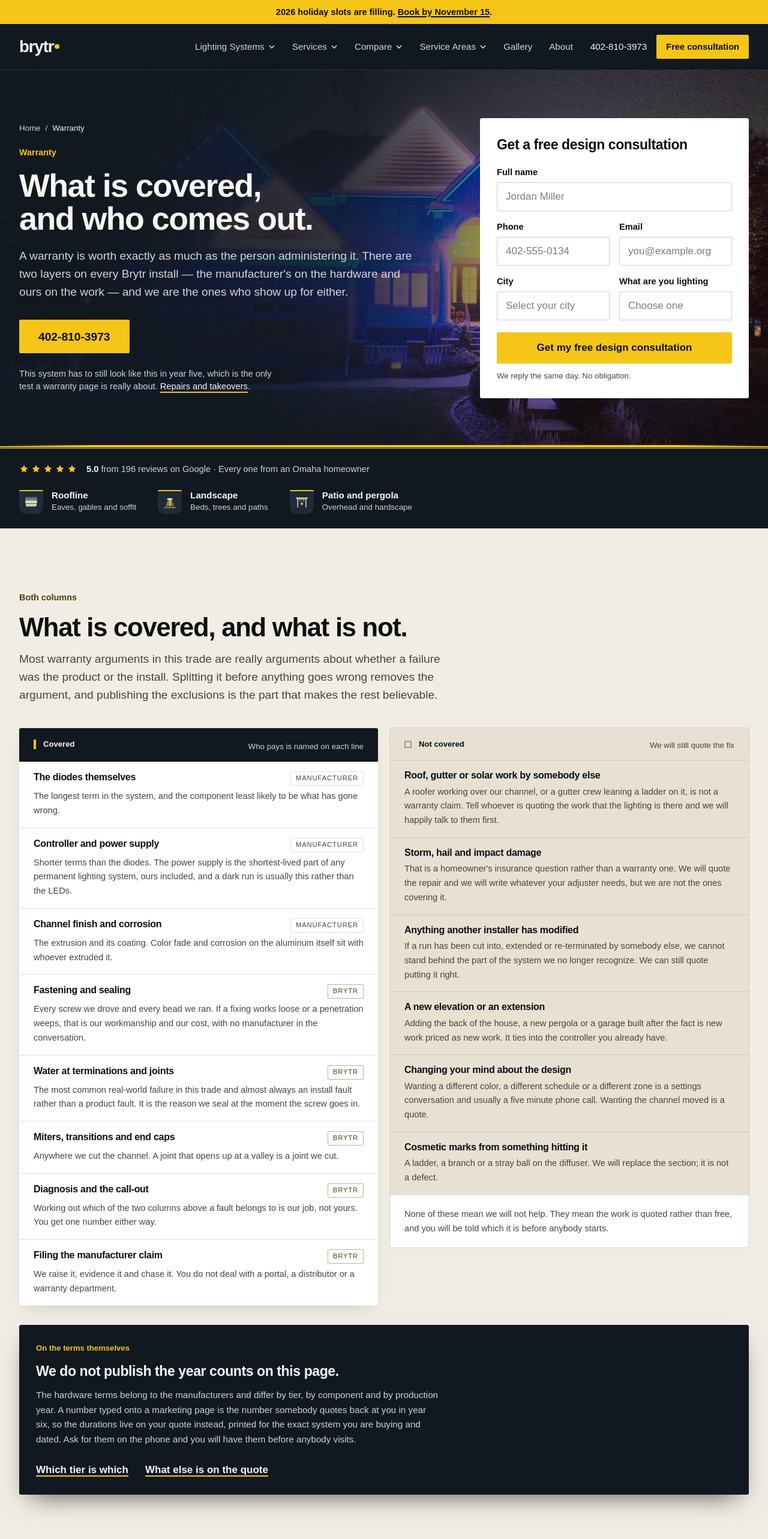
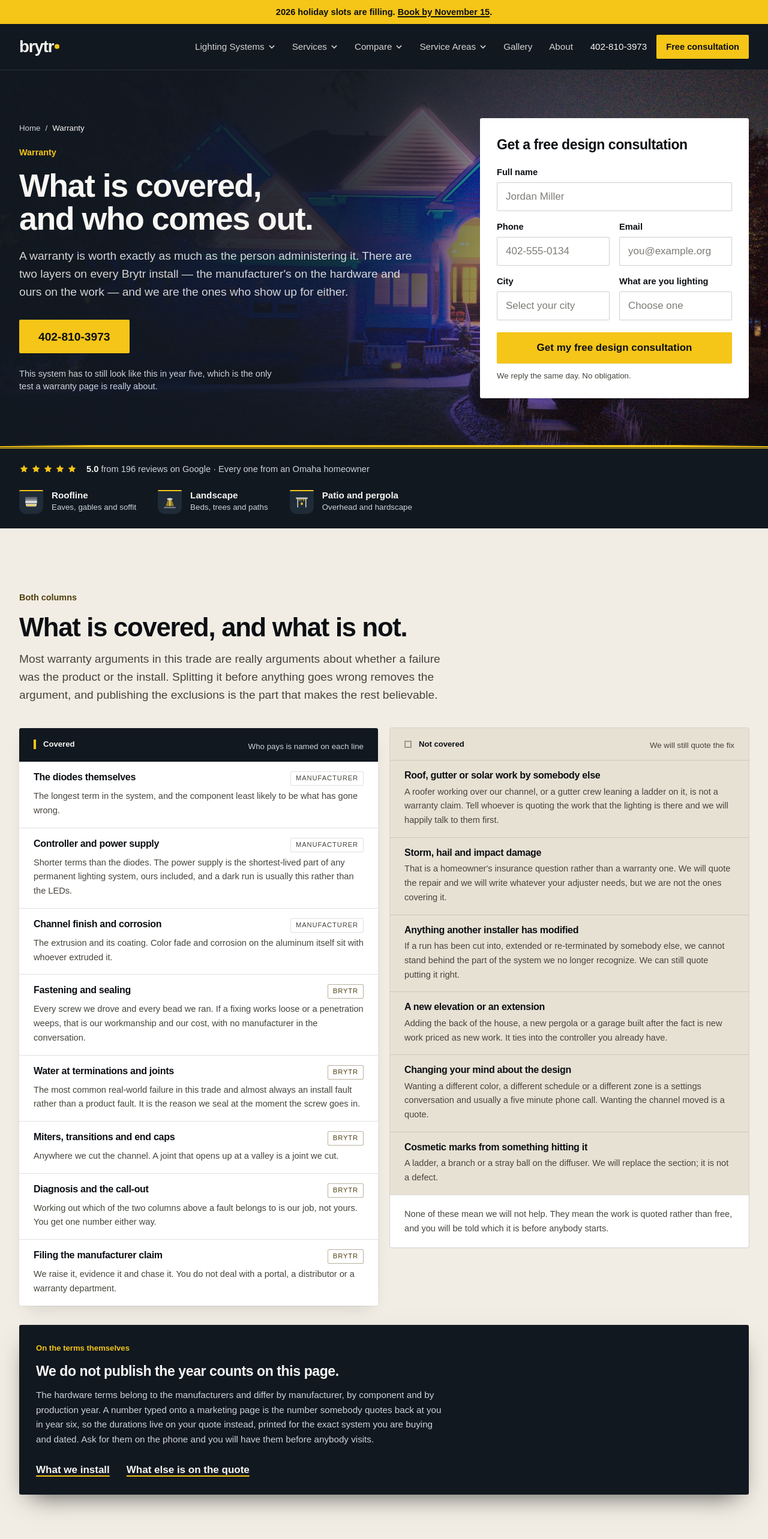
Before and after one commit to kvelasquez315/brytr-site, a Next.js app: page /warranty in a window 1280 px wide. Shown: the top 2566 px of the page at 60% size. Built offline with nearby package versions, Linux system fonts and the light colour scheme; a web font is replaced by a local one.

Commit message:
Upload: page.tsx

```diff
--- a/app/warranty/page.tsx
+++ b/app/warranty/page.tsx
@@ -1,5 +1,4 @@
 import type { Metadata } from "next";
-import Link from "next/link";
 import { Shell } from "@/app/layout-shell";
 import { PageHero, PageCta, SectionHead, TextLink } from "@/components/sections/page-parts";
 import { PhotoSplit } from "@/components/sections/photo-parts";
@@ -25,9 +24,9 @@ import { site } from "@/content/site";
  * The honest gap is stated rather than filled: we do not publish component TERMS, because
  * the durations belong to the manufacturers and Brytr has not cleared a set of numbers for
  * publication. Printing plausible ones would be the single worst thing this site could do.
- * Instead the last section is the five questions worth asking any installer, ours included.
+ * Instead the last section is the questions worth asking any installer, ours included.
  *
- * Archetype: home hero → covered/not-covered facing lists → who-turns-up split → the five
+ * Archetype: home hero → covered/not-covered facing lists → who-turns-up split → the
  * questions. Closer: one, the phone band.
  */
 
@@ -123,15 +122,11 @@ const questions: { q: string; a: string }[] = [
   },
   {
     q: "Is the workmanship coverage in the paperwork I sign, or in a brochure?",
-    a: "On the quote itself, with the manufacturer terms for whichever tier you chose printed beside it. If either only exists on a website, it is marketing rather than a term.",
+    a: "On the quote itself, with the manufacturer terms for the hardware you chose printed beside it. If either only exists on a website, it is marketing rather than a term.",
   },
   {
     q: "What happens if you go out of business?",
     a: "The manufacturer terms survive us; the workmanship terms do not, and no installer in this trade can honestly tell you otherwise. That is the argument for asking how long a company has been at one address and who answers its phone.",
-  },
-  {
-    q: "Will you service the system if I did not buy it from you?",
-    a: "Yes, including brands we do not sell. It comes with no warranty from us on parts we did not install, and it is still the fastest way to get a dark run lit again.",
   },
 ];
 
@@ -151,13 +146,7 @@ export default function Warranty() {
         footnote={
           <>
             This system has to still look like this in year five, which is the only test a warranty page
-            is really about.{" "}
-            <Link
-              href="/services/repairs-and-service"
-              className="text-on-dark underline decoration-accent decoration-2 underline-offset-4"
-            >
-              Repairs and takeovers
-            </Link>.
+            is really about.
           </>
         }
       />
@@ -239,14 +228,14 @@ export default function Warranty() {
               We do not publish the year counts on this page.
             </h3>
             <p className="mt-3 max-w-[80ch] text-[0.95rem] leading-relaxed text-on-dark-muted">
-              The hardware terms belong to the manufacturers and differ by tier, by component and by
+              The hardware terms belong to the manufacturers and differ by manufacturer, by component and by
               production year. A number typed onto a marketing page is the number somebody quotes back at
               you in year six, so the durations live on your quote instead, printed for the exact system
               you are buying and dated. Ask for them on the phone and you will have them before anybody
               visits.
             </p>
             <div className="mt-6 flex flex-wrap gap-x-7 gap-y-2">
-              <TextLink onDark href="/lighting-systems">Which tier is which</TextLink>
+              <TextLink onDark href="/lighting-systems">What we install</TextLink>
               <TextLink onDark href="/pricing">What else is on the quote</TextLink>
             </div>
           </div>
```
